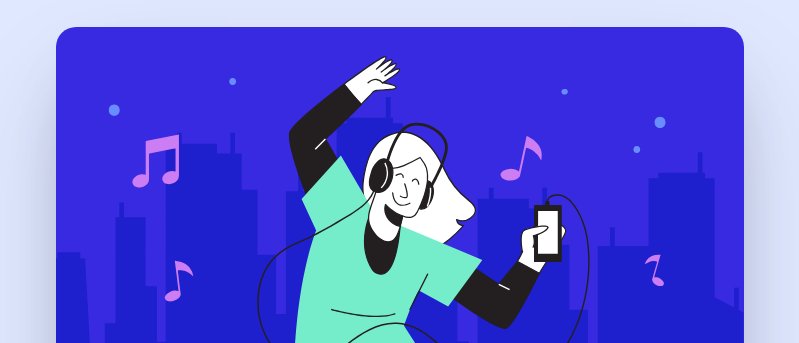
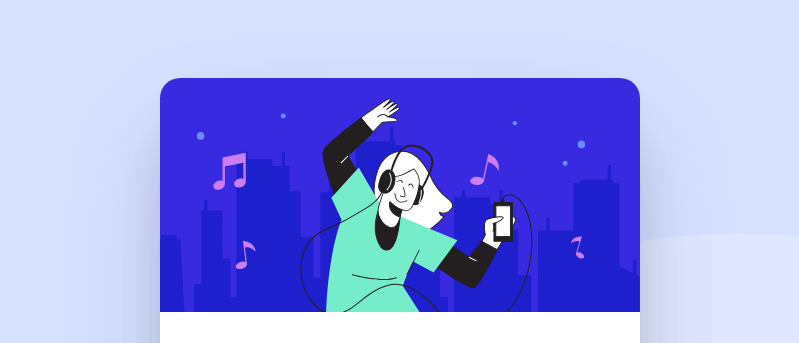
Before and after one commit to RibeyrollesMatthieu/Order-summary, a plain HTML site: page index.html in a window 1280 px wide. Shown: the top 343 px of the page, without its empty margins (240-1039 px from the left). Drawn offline with Linux system fonts and the light colour scheme.

Commit message:
background and desktop css

```diff
--- a/style.css
+++ b/style.css
@@ -29,6 +29,9 @@
   /* borders */
   --m-border-radius: 10px;
   --l-border-radius: 20px;
+
+  /* media queries */
+  --mobile-size: 30rem;
 }
 
 /* css reset */
@@ -69,10 +72,12 @@ body,
 body {
   padding: 0 var(--m-spacing);
 
-  background: var(--pale-blue);
+  background: var(--pale-blue) url(./images/pattern-background-mobile.svg) no-repeat;
+  background-size: 100% !important;
 }
 
 .order-summary {
+  max-width: var(--mobile-size);
   flex-direction: column;
 
   background: #fff;
@@ -190,3 +195,9 @@ body {
   font-weight: var(--xl-font-weight);
   font-size: .9em;
 }
+
+@media screen and (min-width: 70rem) {  /* because not using scss, cannot call the variable */
+  body {
+    background: var(--pale-blue) url(./images/pattern-background-desktop.svg) no-repeat;
+  }
+}
```
